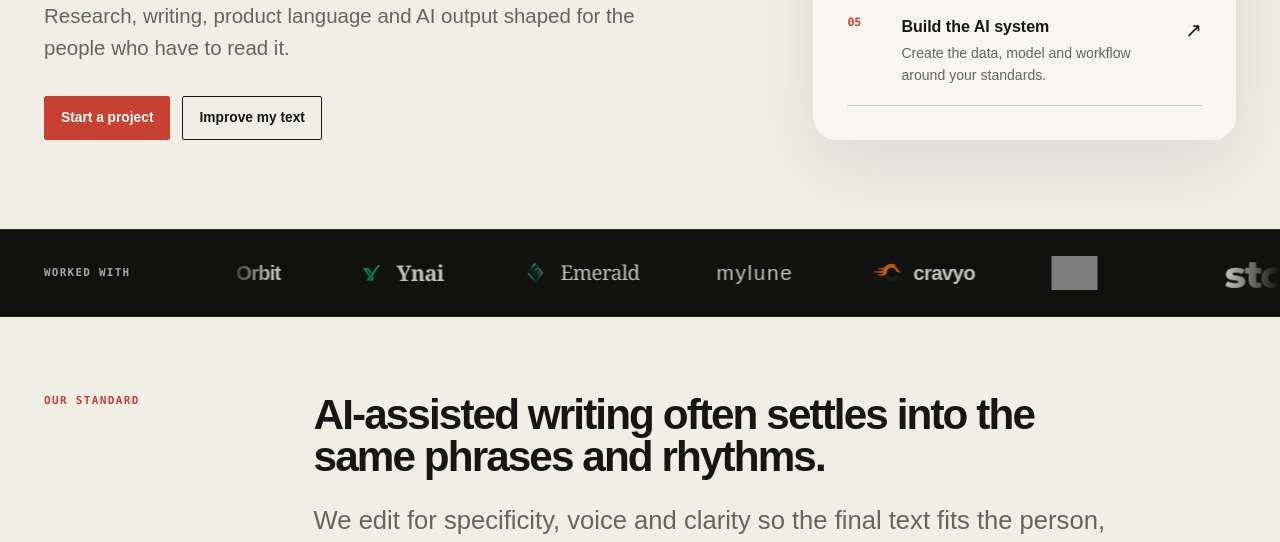
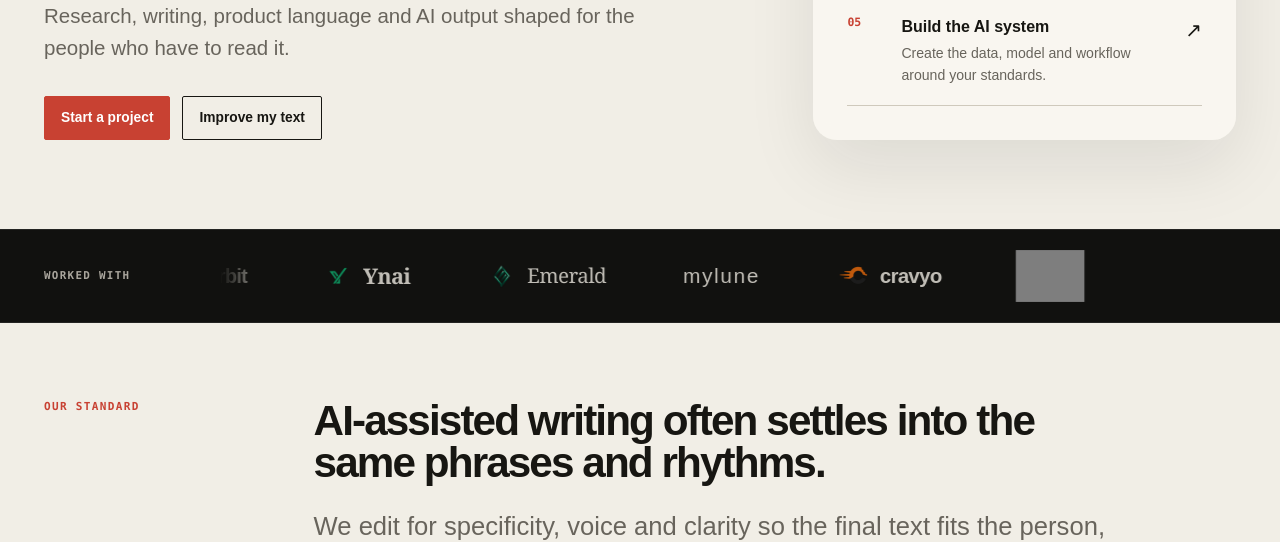
Before and after one commit to RunZER0/infinihumanizer, a Django app: page / in a window 1280 px wide. Shown: the part 688-1230 px from the top of the page. Run offline with Django 5.2, Linux system fonts and the light colour scheme; grey boxes are pictures that could not be loaded.

Commit message:
Brand strip: enlarge ValdaceAI wordmark

```diff
--- a/static/css/platform.css
+++ b/static/css/platform.css
@@ -624,3 +624,18 @@ a.partner-logo:hover{opacity:1;transform:translateY(-2px)}
 .partner-valdace img:not([src]) + .partner-valdace-fallback{
   display:inline;
 }
+
+/* ValdaceAI wordmark needs more visual width than the compact partner marks. */
+.partner-valdace img{
+  max-width:220px!important;
+  max-height:48px!important;
+  width:auto!important;
+  height:auto!important;
+  transform:scale(1.08);
+  transform-origin:center;
+}
+.partner-valdace{min-width:190px}
+@media(max-width:760px){
+  .partner-valdace img{max-width:185px!important;max-height:44px!important}
+  .partner-valdace{min-width:165px}
+}
```
